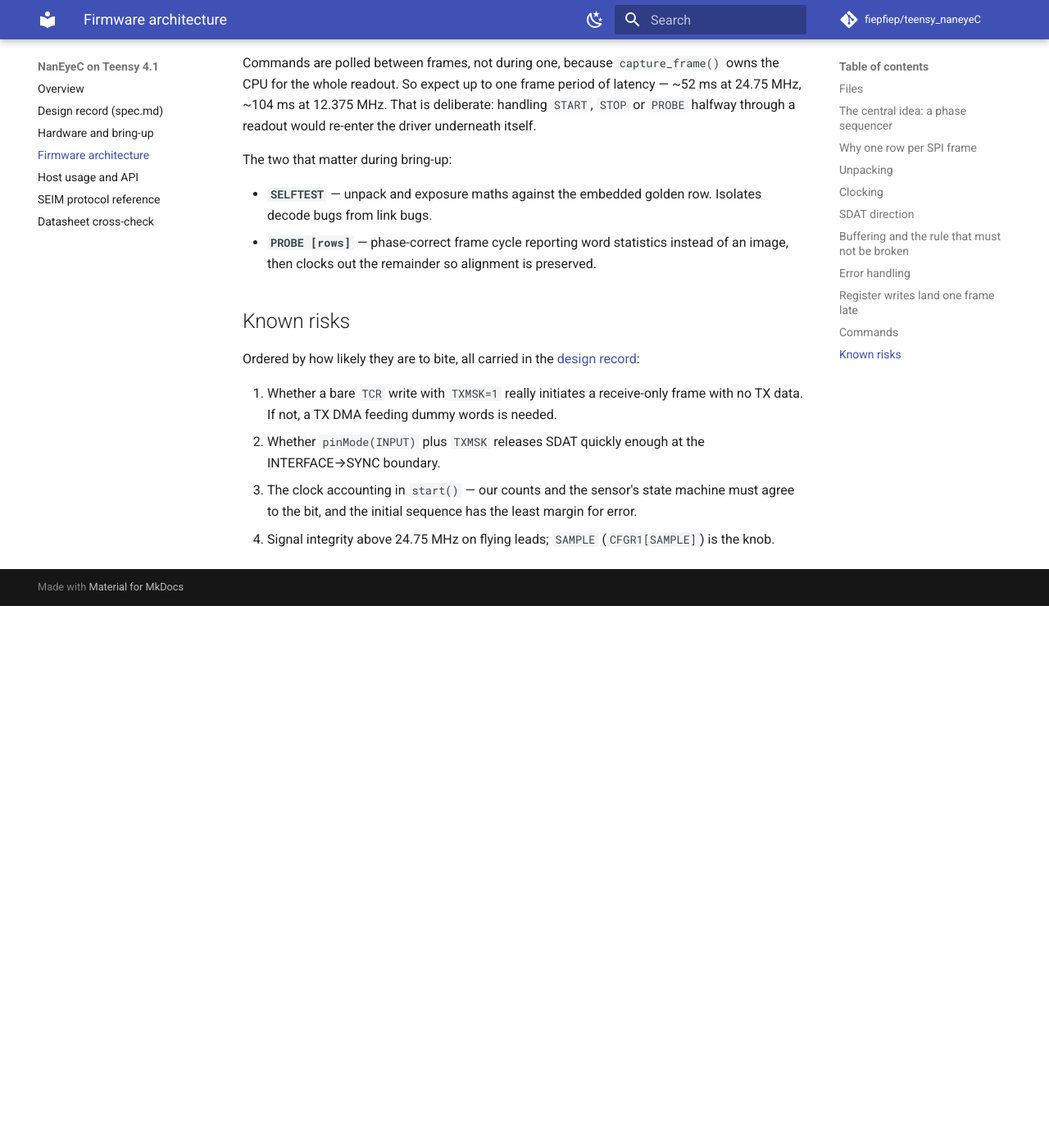
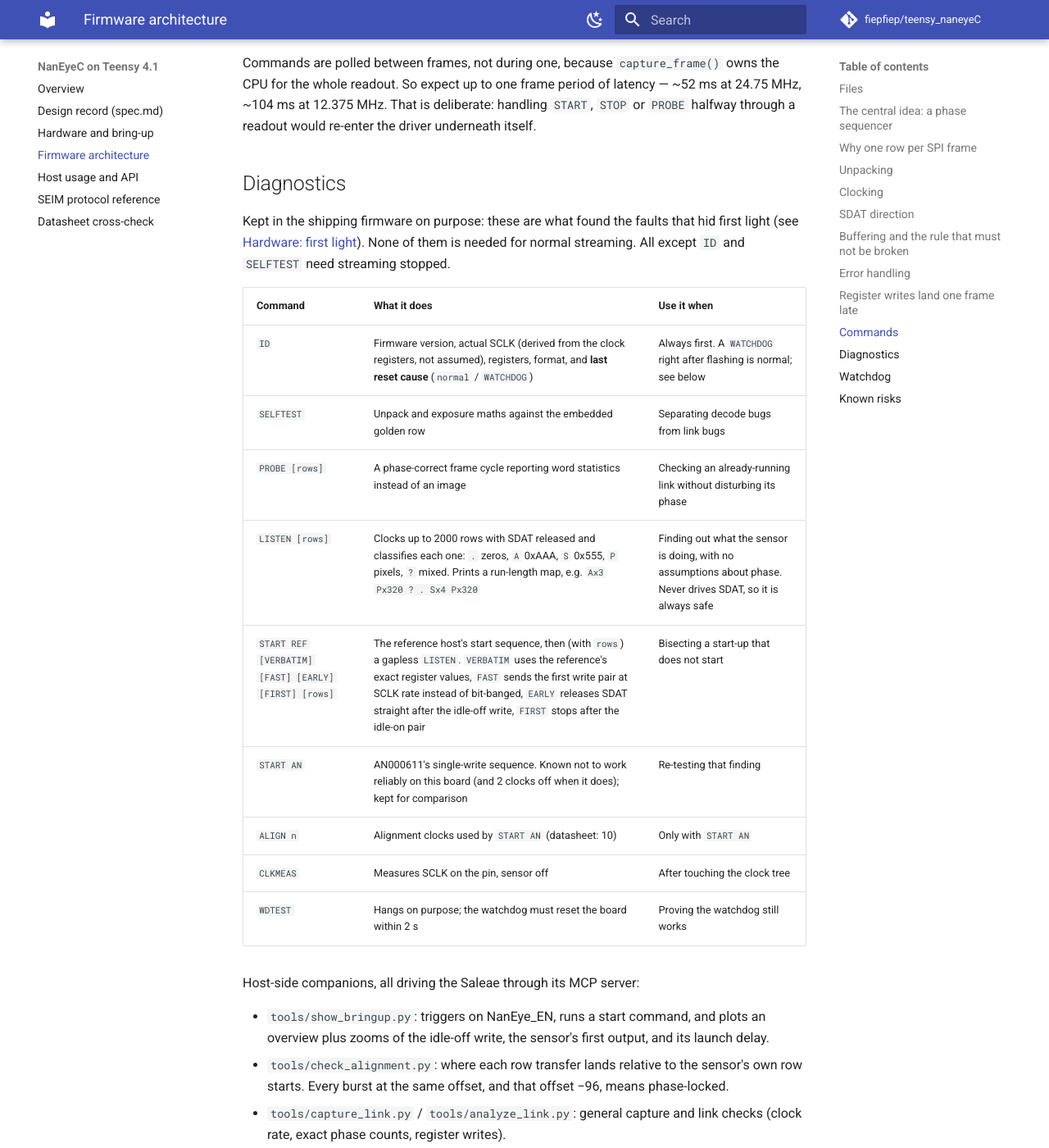
Before and after one commit to fiepfiep/teensy_naneyeC, an MkDocs documentation site: the page built from docs/firmware.md, in a window 1280 px wide and 1400 px high, scrolled down 4679 px. Shown: the whole window at 82% size. Built offline with MkDocs 1.6.1 and Material for MkDocs 9.7.7, drawn with Linux system fonts in a browser that asks for light colours; comment, search, counter and statistics services are not loaded; before the commit the page ends 5418 px from its top, so only the background shows below that; some of the changed text lies outside the part shown.

Commit message:
Default to 10-bit, document diagnostics, measure clock rates, README screenshot
- 10-bit is the default format in the firmware, viewer and device source; the
  device source no longer sends POWER 1 before START (START powers the sensor).
- docs/firmware.md: a diagnostics section (ID, LISTEN, START REF options,
  START AN, ALIGN, CLKMEAS, WDTEST and the Saleae tools) and the watchdog.
- Clock rates on the bench wiring: 24.75 MHz clean at 17.9 fps; 49.5 MHz fails
  because the sensor's current-limited SDAT drive cannot slew the wiring's
  capacitance. Recorded in spec R1 and docs/hardware.md; set aside for now.
- START now tells a silent sensor apart from one that answers but whose rows
  cannot be locked.
- README: live viewer screenshot, current status, commands and usage.

Co-Authored-By: Claude Opus 5 <noreply@anthropic.com>

```diff
--- a/docs/firmware.md
+++ b/docs/firmware.md
@@ -189,12 +189,41 @@ for the whole readout. So expect up to one frame period of latency — ~52 ms at
 ~104 ms at 12.375 MHz. That is deliberate: handling `START`, `STOP` or `PROBE` halfway
 through a readout would re-enter the driver underneath itself.
 
-The two that matter during bring-up:
+## Diagnostics
 
-- **`SELFTEST`** — unpack and exposure maths against the embedded golden row. Isolates
-  decode bugs from link bugs.
-- **`PROBE [rows]`** — phase-correct frame cycle reporting word statistics instead of an
-  image, then clocks out the remainder so alignment is preserved.
+Kept in the shipping firmware on purpose: these are what found the faults that hid first
+light (see [Hardware: first light](hardware.md#first-light-what-it-took-2026-09-18)). None of
+them is needed for normal streaming. All except `ID` and `SELFTEST` need streaming stopped.
+
+| Command | What it does | Use it when |
+|---|---|---|
+| `ID` | Firmware version, actual SCLK (derived from the clock registers, not assumed), registers, format, and **last reset cause** (`normal` / `WATCHDOG`) | Always first. A `WATCHDOG` right after flashing is normal; see below |
+| `SELFTEST` | Unpack and exposure maths against the embedded golden row | Separating decode bugs from link bugs |
+| `PROBE [rows]` | A phase-correct frame cycle reporting word statistics instead of an image | Checking an already-running link without disturbing its phase |
+| `LISTEN [rows]` | Clocks up to 2000 rows with SDAT released and classifies each one: `.` zeros, `A` 0xAAA, `S` 0x555, `P` pixels, `?` mixed. Prints a run-length map, e.g. `Ax3 Px320 ? . Sx4 Px320` | Finding out what the sensor is doing, with no assumptions about phase. Never drives SDAT, so it is always safe |
+| `START REF [VERBATIM] [FAST] [EARLY] [FIRST] [rows]` | The reference host's start sequence, then (with `rows`) a gapless `LISTEN`. `VERBATIM` uses the reference's exact register values, `FAST` sends the first write pair at SCLK rate instead of bit-banged, `EARLY` releases SDAT straight after the idle-off write, `FIRST` stops after the idle-on pair | Bisecting a start-up that does not start |
+| `START AN` | AN000611's single-write sequence. Known not to work reliably on this board (and 2 clocks off when it does); kept for comparison | Re-testing that finding |
+| `ALIGN n` | Alignment clocks used by `START AN` (datasheet: 10) | Only with `START AN` |
+| `CLKMEAS` | Measures SCLK on the pin, sensor off | After touching the clock tree |
+| `WDTEST` | Hangs on purpose; the watchdog must reset the board within 2 s | Proving the watchdog still works |
+
+Host-side companions, all driving the Saleae through its MCP server:
+
+- `tools/show_bringup.py`: triggers on NanEye_EN, runs a start command, and plots an
+  overview plus zooms of the idle-off write, the sensor's first output, and its launch delay.
+- `tools/check_alignment.py`: where each row transfer lands relative to the sensor's own row
+  starts. Every burst at the same offset, and that offset −96, means phase-locked.
+- `tools/capture_link.py` / `tools/analyze_link.py`: general capture and link checks
+  (clock rate, exact phase counts, register writes).
+
+## Watchdog
+
+RTWDOG (WDOG3), 2 s timeout on the 32 kHz LPO clock (`watchdog.cpp`). Fed from `loop()`,
+per row in `LISTEN`, and while `power(true)` waits out the sensor's power-off time. The
+longest legitimate blocking operation is about 0.7 s. After a reset the USB port
+re-enumerates in about 0.3 s and `ID` reports it. Flashing usually leaves `last reset:
+WATCHDOG` too: the old image parks in the bootloader hand-off with the watchdog running.
+That is harmless.
 
 ## Known risks
 
```
Also changed, not shown: README.md (+48 -17 lines), docs/hardware.md (+16 -0 lines), docs/index.md (+3 -1 lines), spec.md (+1 -1 lines), docs/images/viewer-live.png (added), 3 other files.
